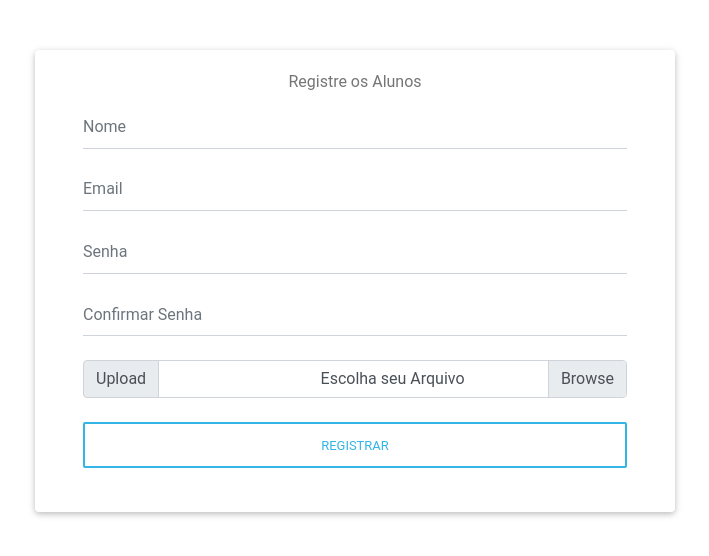
After one commit to Adershow/GDEE-, a PHP site: template view/registrar.php in a window 1280 px wide. The commit adds this page. Shown: the top 556 px of the page, without its empty margins (285-994 px from the left). Run offline with PHP 8.4, Linux system fonts and the light colour scheme; the template is opened without the code that fills it, so the values that code supplies are empty; some libraries are stand-ins or nearby versions; some web fonts are replaced.

Commit message:
Registrar Aluno Pronto

```diff
--- /dev/null
+++ b/assets/css/style.css
@@ -0,0 +1,5 @@
+.card{
+	width: 50%;
+	margin: auto;
+	margin-top: 50px;
+}
--- a/view/index.php
+++ b/view/index.php
@@ -11,6 +11,7 @@
             <h5 class="animated fadeIn mb-3">Thank you for using our product. We're glad you're with us.</h5>
 
             <p class="animated fadeIn text-muted">MDB Team</p>
+            <a href="registrar"><button >Acessar outra area</button></a>
         </div>
     </div>
 
--- /dev/null
+++ b/view/registrar.php
@@ -0,0 +1,76 @@
+<!DOCTYPE html>
+<html lang="en">
+
+<head>
+    <meta charset="utf-8">
+    <meta name="viewport" content="width=device-width, initial-scale=1, shrink-to-fit=no">
+    <meta http-equiv="x-ua-compatible" content="ie=edge">
+    <title>Material Design Bootstrap</title>
+    <!-- Font Awesome -->
+    <link rel="stylesheet" href="https://maxcdn.bootstrapcdn.com/font-awesome/4.7.0/css/font-awesome.min.css">
+    <!-- Bootstrap core CSS -->
+    <link href="assets/MDB/css/bootstrap.min.css" rel="stylesheet">
+    <!-- Material Design Bootstrap -->
+    <link href="assets/MDB/css/mdb.min.css" rel="stylesheet">
+    <!-- Your custom styles (optional) -->
+    <link href="assets/MDB/css/style.css" rel="stylesheet">
+    <link rel="stylesheet" type="text/css" href="assets/css/style.css">
+</head>
+
+<body>
+    <div class="card">
+
+        <!--Card content-->
+        <div class="card-body px-lg-5">
+
+            <!-- Form -->
+            <form class="text-center" action="../gdee/registrar/registrarAl" style="color: #757575;" method="post" enctype="multipart/form-data">
+
+                <p>Registre os Alunos</p>
+
+                <!-- Name -->
+                <div class="md-form mt-3">
+                    <input type="text" id="materialSubscriptionFormPasswords" name="nome" class="form-control" placeholder="Nome">
+
+                </div>
+
+                <!-- E-mai -->
+                <div class="md-form">
+                    <input type="email" id="materialSubscriptionFormEmail" name="email" class="form-control" placeholder="Email">
+                </div>
+
+                <div class="md-form">
+                    <input type="password" id="materialSubscriptionFormEmail" name="senha" class="form-control" placeholder="Senha">
+                </div>
+
+                <div class="md-form">
+                    <input type="password" id="materialSubscriptionFormEmail" name="confirmarSenha" class="form-control" placeholder="Confirmar Senha">
+                </div>
+
+                <div class="input-group mb-3">
+                  <div class="input-group-prepend">
+                    <span class="input-group-text" id="inputGroupFileAddon01">Upload</span>
+                </div>
+                <div class="custom-file">
+                    <input type="file" name="imagem" class="custom-file-input" id="inputGroupFile01" aria-describedby="inputGroupFileAddon01">
+                    <label class="custom-file-label" for="inputGroupFile01">Escolha seu Arquivo</label>
+                </div>
+            </div>
+            <!-- Sign in button -->
+            <button class="btn btn-outline-info btn-rounded btn-block z-depth-0 my-4 waves-effect" type="submit">Registrar</button>
+
+        </form>
+        <!-- Form -->
+
+    </div>
+
+</div>
+<script type="text/javascript" src="assets/MDB/js/jquery-3.3.1.min.js"></script>
+<!-- Bootstrap tooltips -->
+<script type="text/javascript" src="assets/MDB/js/popper.min.js"></script>
+<!-- Bootstrap core JavaScript -->
+<script type="text/javascript" src="assets/MDB/js/bootstrap.min.js"></script>
+<!-- MDB core JavaScript -->
+<script type="text/javascript" src="assets/MDB/js/mdb.min.js"></script>
+<!-- Material form subscription -->
+</body>
```
Also changed, not shown: controle/registrarCtl.php (added, +63 -0 lines), controle/arquivos/b6d767d2f8ed5d21a44b0e5886680cb9.png (added).
